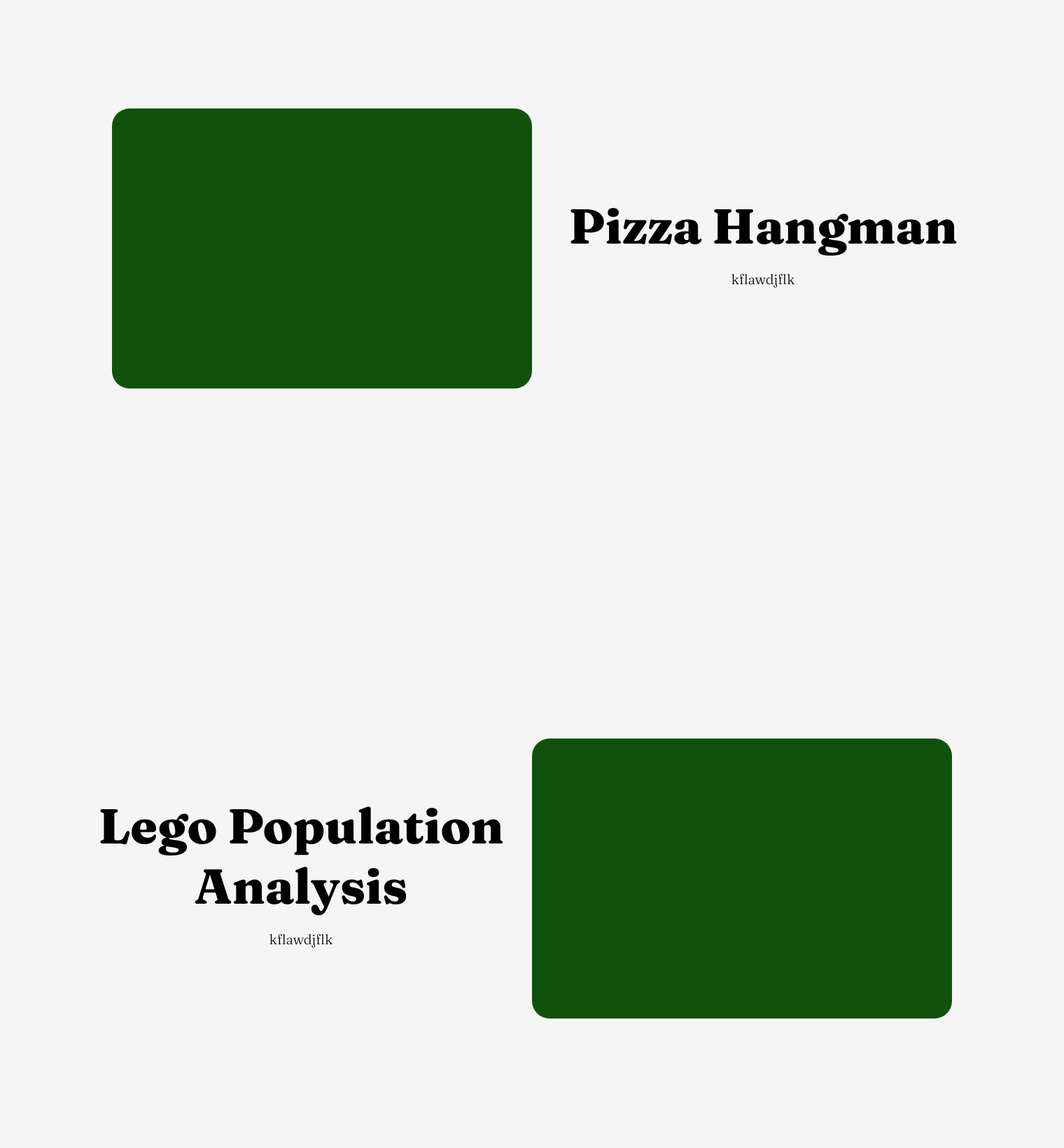
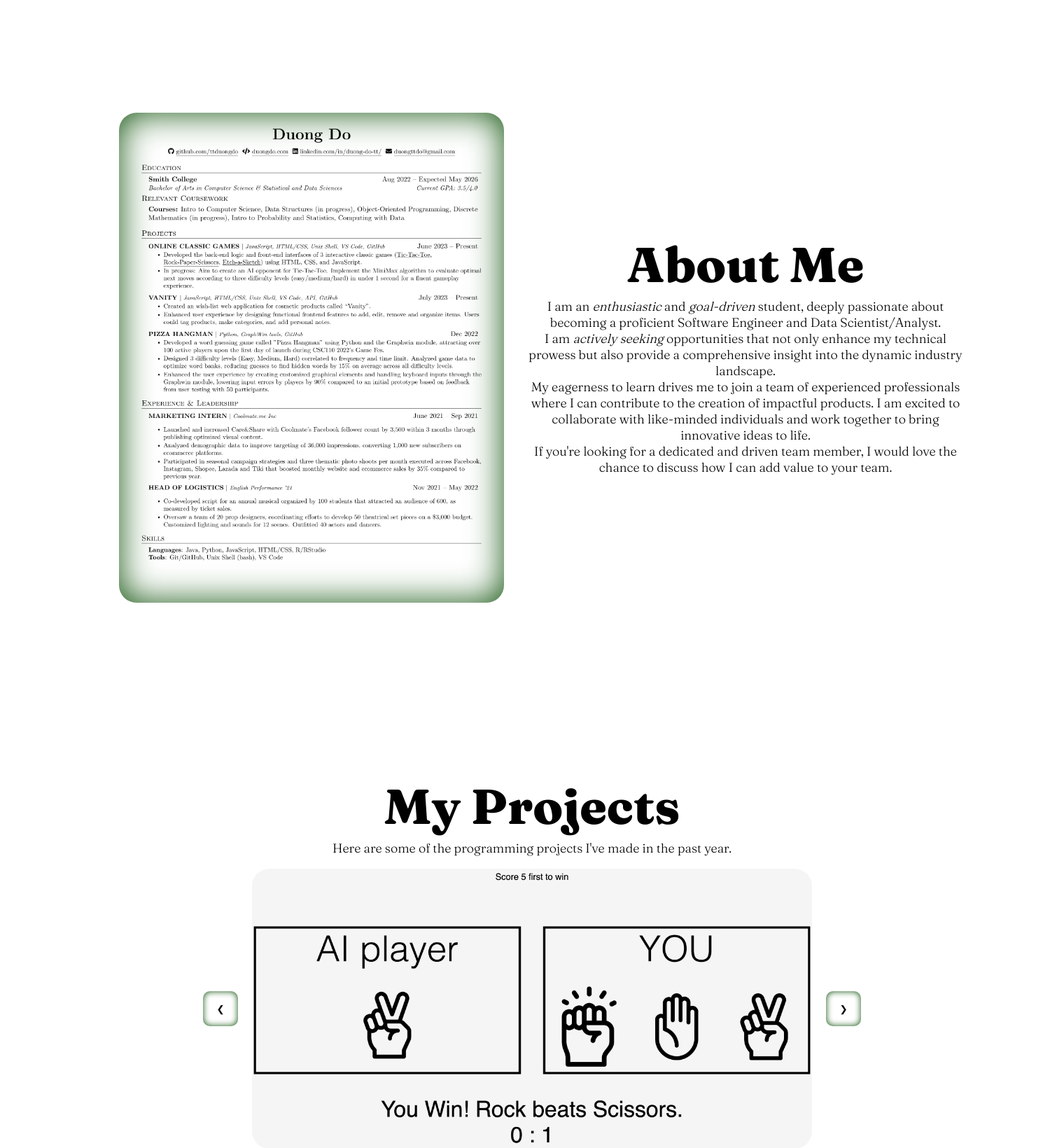
Before and after one commit to ttduongdo/portfolio, a PHP site: page / in a window 1520 px wide. Shown: the part 909-2549 px from the top of the page at 70% size. Run offline with PHP 8.4, Linux system fonts and the light colour scheme.

Commit message:
changed section 1 2 3

```diff
--- a/index.html
+++ b/index.html
@@ -12,8 +12,8 @@
 
   <nav>
     <a href=".section1">Home</a>
-    <a href=".section2">Project 1</a>
-    <a href=".section3">Project 2</a>
+    <a href=".section2">About</a>
+    <a href=".section3">Projects</a>
     <a href=".section4">Experience</a>
     <a href=".section5">Skills</a>
     <a href=".section6">Contact</a>
@@ -26,25 +26,39 @@
     <p><br>Based in Hanoi and Massachusetts.<br/>Currently a sophomore at Smith College. </p>
   </section>
 
-  <section class="section2">
-    <div id="flex">
-      <div id="Rectangle"></div>
-      <div>
-        <div id="description">
-        <h1>Pizza Hangman</h1>
-        <p>kflawdjflk</p>
-        </div>
-      </div>
+  <section class="section2" id="flex">
+        <a id="resume" href="Duong-Do-resume-2308 copy.pdf" target="_blank">
+          <img src="Duong-Do-resume-2308-1.png" alt="Your Resume"/>
+          <div id="layer">
+            <p>Open in new tab</p>
+          </div>
+
+        </a>
+      <div id="description">
+        <h1>About Me</h1>
+        <p>I am an <i>enthusiastic</i> and <i>goal-driven</i> student, deeply passionate about becoming a proficient Software Engineer and Data Scientist/Analyst.
+          <br>I am <i>actively seeking</i> opportunities that not only enhance my technical prowess but also provide a comprehensive insight into the dynamic industry landscape.
+          <br>My eagerness to learn drives me to join a team of experienced professionals where I can contribute to the creation of impactful products. I am excited to collaborate with like-minded individuals and work together to bring innovative ideas to life.
+          <br>If you're looking for a dedicated and driven team member, I would love the chance to discuss how I can add value to your team.
+        </p>
   </section>
 
   <section class="section3">
-    <div id="flex">
         <div id="description">
-          <h1>Lego Population Analysis</h1>
-          <p>kflawdjflk</p>
+          <h1>My Projects</h1>
+          <p>Here are some of the programming projects I've made in the past year.</p>
         </div>
-        <div id="Rectangle"></div>
-    </div>
+        <div class="slideshow">
+
+          <a id="project" href=""><img class="slide" src="rps.png"></a>
+          <a id="project" href=""><img class="slide" src="etch.png"></a>
+          <a id="project" href=""><img class="slide" src="ttt.png"></a>
+          <a id="project" href=""><img class="slide" src="pizza1.png"></a>
+          <a id="project" href=""><img class="slide" src="pizza2.png"></a>
+          <button class="change left" onclick="plusDivs(-1)">&#10094;</button>
+          <button class="change right" onclick="plusDivs(+1)">&#10095;</button>
+
+        </div>
   </section>
 
   <section class="section4">
@@ -76,8 +90,7 @@
     </div>
   </section>
 
-  <section class="section6">
-    <div id="flex">
+  <section class="section6" id="flex">
       <div><h1>Get to know me at</h1></div>
       <div>
         <p id="left">Email: duongttdo@gmail.com<br/><br/>Phone: (+1) 413 472 6095 | (+84) 967 425 004</p>
@@ -85,8 +98,8 @@
             <div><button onclick="window.open('https://www.linkedin.com/in/duong-do-a55a70264/', '_blank');">Linkedin</button></div>
             <div><button onclick="window.open('https://github.com/duongttdo', '_blank');">GitHub</button></div>
             <div><button type="button">CV</button></div>
+        </div>
       </div>
-    </div>
 
   </section>
   <script src="script.js"></script>
--- a/script.js
+++ b/script.js
@@ -20,3 +20,37 @@ buttons.forEach(button => button.addEventListener('mouseout', () => {
     button.classList.remove('hovered');
     button.style.color = 'black';
 }))
+
+var slideIndex = 1;
+showDivs(slideIndex);
+
+function plusDivs(n) {
+  showDivs(slideIndex += n);
+}
+
+function showDivs(n) {
+  var i;
+  var x = document.getElementsByClassName("slide");
+  if (n > x.length) {slideIndex = 1}
+  if (n < 1) {slideIndex = x.length} ;
+  for (i = 0; i < x.length; i++) {
+    x[i].style.display = "none";
+  }
+  x[slideIndex-1].style.display = "block";
+}
+
+document.addEventListener("DOMContentLoaded", function () {
+  const projectLinks = document.querySelectorAll(".project");
+
+  projectLinks.forEach((link, index) => {
+    const projectURLs = [
+      "https://github.com/ttduongdo/rock-paper-scissor.git",
+      "https://github.com/ttduongdo/etch-a-sketch.git",
+      "https://github.com/ttduongdo/tic-tac-toe.git",
+      "https://github.com/ttduongdo/pizza-hangman.git",
+      "https://github.com/ttduongdo/pizza-hangman.git"
+    ];
+
+    link.href = projectURLs[index];
+  });
+});
--- a/style.css
+++ b/style.css
@@ -1,8 +1,10 @@
+/* General Styling */
 html {
   box-sizing: border-box;
-  --primary-green: #10520B;
-  --primary-white: whitesmoke;
+  --primary-dark: #10520B;
+  --primary-light: #f5f5f5;
   --primary-font: 'Fraunces';
+  --text-color: #333;
 }
 
 *,
@@ -18,45 +20,50 @@ html {
 
 body {
   margin: 0px auto;
-  max-width: 1300px;
+  width: 1500px;
   height: auto;
   display: block;
 }
 
+/* Navigation Bar Styling */
 nav {
   padding: 20px;
   line-height: 1.5;
   display: flex;
+  flex-direction: column;
+  margin-left: 5px;
+  position: fixed;
+  top: 0;
+  width: 100px;
+  background-color: transparent;
 }
 
 nav a {
+  /* border: 1px solid black; */
   font-family: var(--primary-font, serif);
   font-weight: 300;
-  color: #333;
+  width: 100px;
+  height: 60px;
+  color: var(--text-color);
   text-decoration: none;
-  margin: 0 10px;
+  background-color: transparent;
+  transition: 0.4s ease-out;
 }
 
+nav a:hover {
+  text-shadow: 1px 1px 2px var(--primary-dark);
+}
+
+/* MAIN SECTION STYLING */
 section {
-  max-width: 1300px;
-  height: 900px;
-  margin: auto;
-  padding: 20px;
+  width: 1300px;
+  height: 800px;
+  margin: 110px auto;
+  padding: 30px;
   display: block;
   text-align: center;
   justify-content: center;
   align-items: center;
-
-}
-
-
-#Ellipse {
-  width: 400px;
-  height: 400px;
-  margin: 50px auto;
-  border-radius: 9999px;
-  background: var(--primary-green);
-
 }
 
 h1 {
@@ -65,42 +72,167 @@ h1 {
   font-family: var(--primary-font, serif);
   font-weight: 800;
   word-wrap: break-word;
-  margin: auto;
+  margin-bottom: 5px;
+}
+
+
+p {
+  color: black;
+  font-size: 18px;
+  font-family: var(--primary-font, serif);
+  font-weight: 400;
+  word-wrap: break-word;
+  margin-top: 5px;
+}
+
+#flex {
+  display: flex;
+  text-align: center;
+  justify-content: center;
+  align-items: center;
 }
 
 
 
-p {
-  color: black;
+/* Section 1 */
+
+#Ellipse {
+  width: 400px;
+  height: 400px;
+  margin: 0 auto;
+  margin-bottom: 20px;
+  border-radius: 9999px;
+  background: var(--primary-dark);
+}
+
+/* Section 2 */
+.section2 h1 {
+  margin-top: 10px;
+}
+
+#resume {
+  display: grid;
+  margin: 30px;
+  grid-template-columns: 550px;
+  grid-template-rows: 700px;
+  text-decoration: none;
+}
+.section2 img {
+  width: 550px;
+  height: 700px;
+  border-radius: 25px;
+  object-fit: cover;
+  object-position: 0 0;
+  grid-area: 1/1/2/2;
+}
+#layer {
+  width: 550px;
+  height: 700px;
+  border-radius: 25px;
+  grid-area: 1/1/2/2;
+  box-shadow: inset 0 0 50px var(--primary-dark);
+  transition: 0.5s ;
+  position: relative;
+}
+
+#layer p {
+  font-family: var(--primary-font);
   font-size: 20px;
-  font-family: var(--primary-font, serif);
-  font-weight: 400;
-  word-wrap: break-word;
+  font-weight: bold;
+  width: 200px;
+  height: 50px;
+  color: transparent;
+  text-decoration: none;
+  overflow: hidden;
+  position: relative;
+  top: 325px;
+  left: 175px;
+  text-align: center;
+  transition: 0.3s;
+}
+
+
+  @keyframes slidein {
+    0%   {
+    transform: translateY(150%);
+    }
+    100% {
+    transform: translateY(0%);
+    }
+   }
+
+
+
+#layer:hover {
+  box-shadow: inset 0 0 700px var(--primary-dark);
+}
+#layer:hover p {
+  color: var(--text-color);
+  animation: slidein 0.3s ease-out;
+}
+
+/* Section 3 */
+
+.slideshow {
+  width: 800px;
+  height: 400px;
+  margin: 0 auto;
+  display: grid;
+  grid-template-columns: 750px;
+  grid-template-rows: 400px;
+}
+
+.slide {
+  grid-area: 1/1/2/2;
+  width: 800px;
+  height: 400px;
+  border-radius: 25px;
+  object-fit: cover;
+  object-position: 0.5 0.5;
+}
+
+#project {
+  grid-area: 1/1/2/2;
+  width: 800px;
+  height: 400px;
+}
+.change {
+  width: 50px;
+  height: 50px;
+  border-radius: 10px;
+  border: none;
+  grid-area: 1/1/2/2;
+  box-shadow: inset 0 0 10px var(--primary-dark);
+  transition: 0.3s;
+}
+
+.change:hover {
+  box-shadow: inset 0 0 20px var(--primary-dark);
+}
+
+.left {
+  position: relative;
+  top: 175px;
+  left: -70px;
+}
+
+.right {
+  position: relative;
+  top: 175px;
+  left: 820px;
 }
 
 p#left {
   text-align: left;
 }
 
-#flex {
-  display: flex;
-  list-style: none;
-  max-width: 1300px;
-  margin: 50px auto;
-  text-align: center;
-  justify-content: center;
-  align-items: center;
-}
 
-#flex div {
-  flex: 1;
-}
 
 
 #Rectangle {
   width: 550px;
   height: 400px;
-  background: var(--primary-green);
+  background: var(--primary-dark);
   margin: 30px;
   border-radius: 25px;
 }
@@ -108,7 +240,7 @@ p#left {
 #rectangle {
   height: 200px;
   flex: 1;
-  background: var(--primary-green);
+  background: var(--primary-dark);
   margin: 10px;
   border-radius: 25px;
 }
@@ -142,7 +274,7 @@ p#left {
 .section5 button {
   border-radius: 25px;
   font-size: 50px;
-  background-color: var(--primary-white);
+  background-color: var(--primary-light);
   border: 5px;
   color: black;
 }
@@ -159,12 +291,12 @@ button {
 .section6 button {
   width: 80px;
   height: 80px;
-  border-color: var(--primary-green);
+  border-color: var(--primary-dark);
   border-radius: 9999px;
 }
 
 .section6 button:hover {
-  background-color: var(--primary-green);
+  background-color: var(--primary-dark);
 }
 .section5 button:hover {
   background-color: transparent;
@@ -177,9 +309,9 @@ button {
   align-items: center;
   display: none;
   font-family: var(--primary-font, serif);
-  background-color: var(--primary-green);
-  border-color: var(--primary-green);
-  color: var(--primary-white);
+  background-color: var(--primary-dark);
+  border-color: var(--primary-dark);
+  color: var(--primary-light);
   border-radius: 25px;
   font-size: 40px;
 }
```
Also changed, not shown: Duong-Do-resume-2308-1.png (added), etch.png (added), pizza1.png (added), pizza2.png (added), rps.png (added), ttt.png (added), 1 other file.
